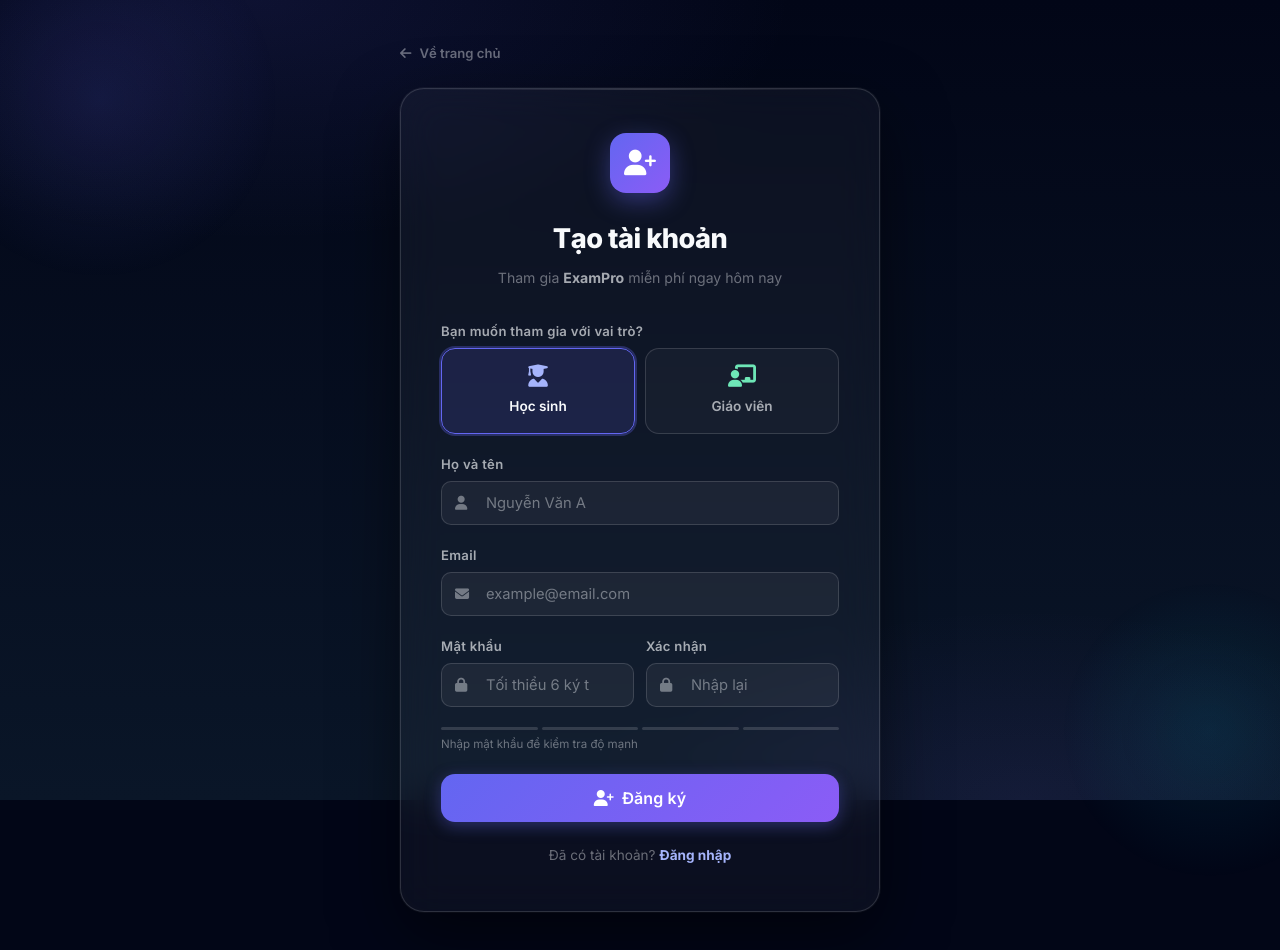
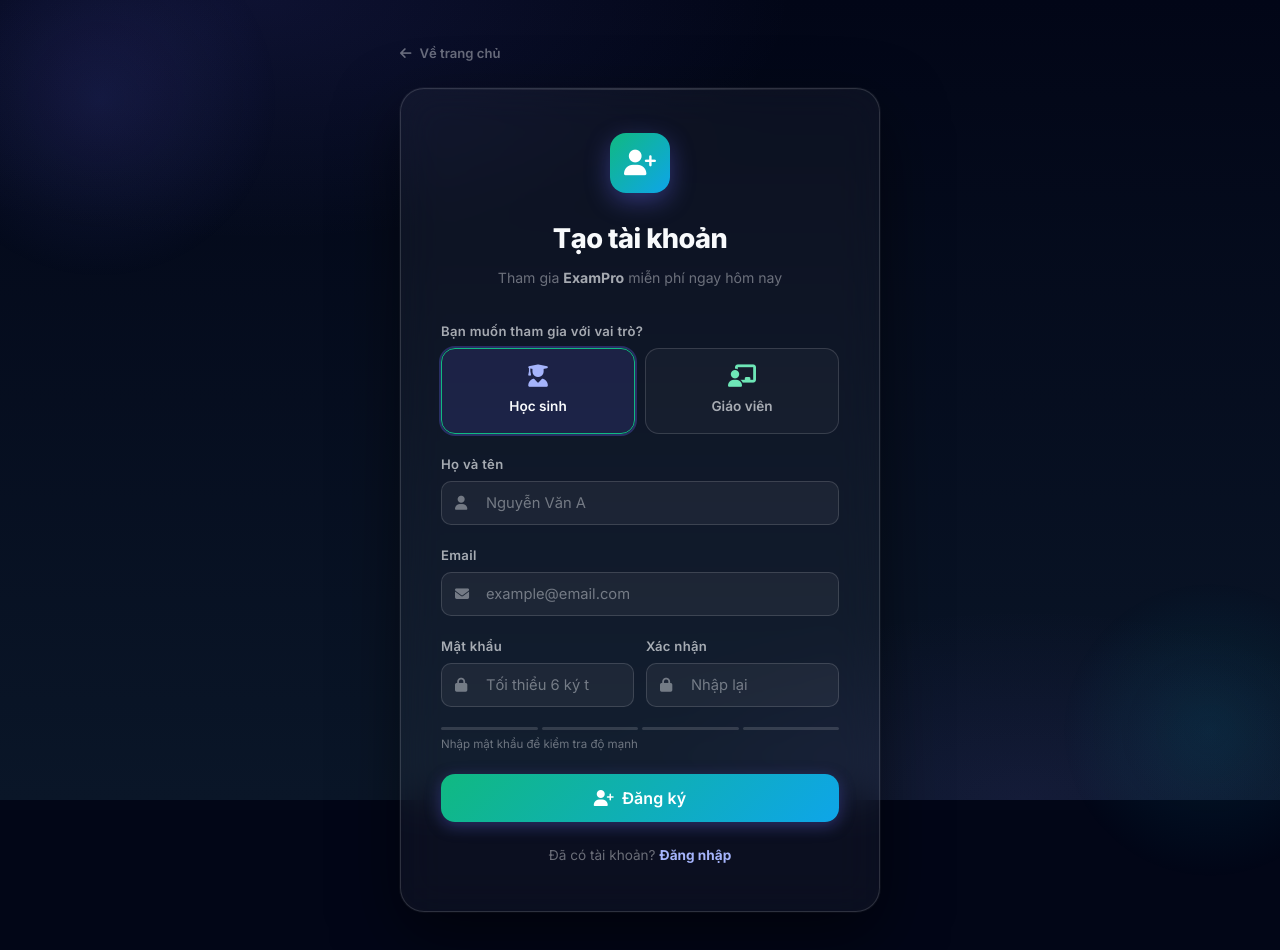
Before and after one commit to HoangDuy310105/WebTracNghiem, a website: page frontend/pages/register.html in a window 1280 px wide. Drawn offline with Linux system fonts and the light colour scheme.

Commit message:
style(auth): apply emerald-sky color palette and split-screen layout

```diff
--- a/frontend/css/dark-theme.css
+++ b/frontend/css/dark-theme.css
@@ -10,10 +10,10 @@
     --card-hover: rgba(255, 255, 255, 0.07);
     --border: rgba(255, 255, 255, 0.08);
     --border-2: rgba(255, 255, 255, 0.14);
-    --primary: #6366f1;
-    --primary-d: #4f46e5;
-    --secondary: #8b5cf6;
-    --accent: #06b6d4;
+    --primary: #10b981;
+    --primary-d: #059669;
+    --secondary: #0ea5e9;
+    --accent: #3b82f6;
     --success: #10b981;
     --warning: #f59e0b;
     --danger: #ef4444;
@@ -138,6 +138,77 @@ body {
     color: var(--text-3);
     text-align: center;
     margin-bottom: 32px;
+}
+
+/* ========== SPLIT LAYOUT ========== */
+.split-wrapper {
+    display: flex;
+    min-height: 100vh;
+    width: 100%;
+    background: var(--bg);
+    overflow: hidden;
+}
+
+.split-visual {
+    flex: 1;
+    background: linear-gradient(135deg, var(--bg-1), var(--bg));
+    position: relative;
+    display: flex;
+    align-items: center;
+    justify-content: center;
+    padding: 60px;
+    overflow: hidden;
+}
+
+.split-visual-content {
+    position: relative;
+    z-index: 2;
+    max-width: 480px;
+    text-align: center;
+}
+
+.split-form {
+    width: 45%;
+    min-width: 480px;
+    background: var(--bg);
+    display: flex;
+    align-items: center;
+    justify-content: center;
+    padding: 40px;
+    position: relative;
+    z-index: 10;
+    box-shadow: -10px 0 50px rgba(0,0,0,0.3);
+}
+
+.split-visual::after {
+    content: '';
+    position: absolute;
+    inset: 0;
+    background:
+        radial-gradient(circle at 30% 20%, rgba(99, 102, 241, 0.15) 0%, transparent 50%),
+        radial-gradient(circle at 70% 80%, rgba(6, 182, 212, 0.1) 0%, transparent 50%);
+    z-index: 1;
+}
+
+@media (max-width: 1024px) {
+    .split-visual { display: none; }
+    .split-form { width: 100%; min-width: 0; }
+}
+
+/* Animations */
+@keyframes slideInUp {
+    from { opacity: 0; transform: translateY(30px); }
+    to { opacity: 1; transform: translateY(0); }
+}
+
+@keyframes slideInLeft {
+    from { opacity: 0; transform: translateX(-40px); }
+    to { opacity: 1; transform: translateX(0); }
+}
+
+@keyframes slideInRight {
+    from { opacity: 0; transform: translateX(40px); }
+    to { opacity: 1; transform: translateX(0); }
 }
 
 /* ========== FORMS ========== */
```
